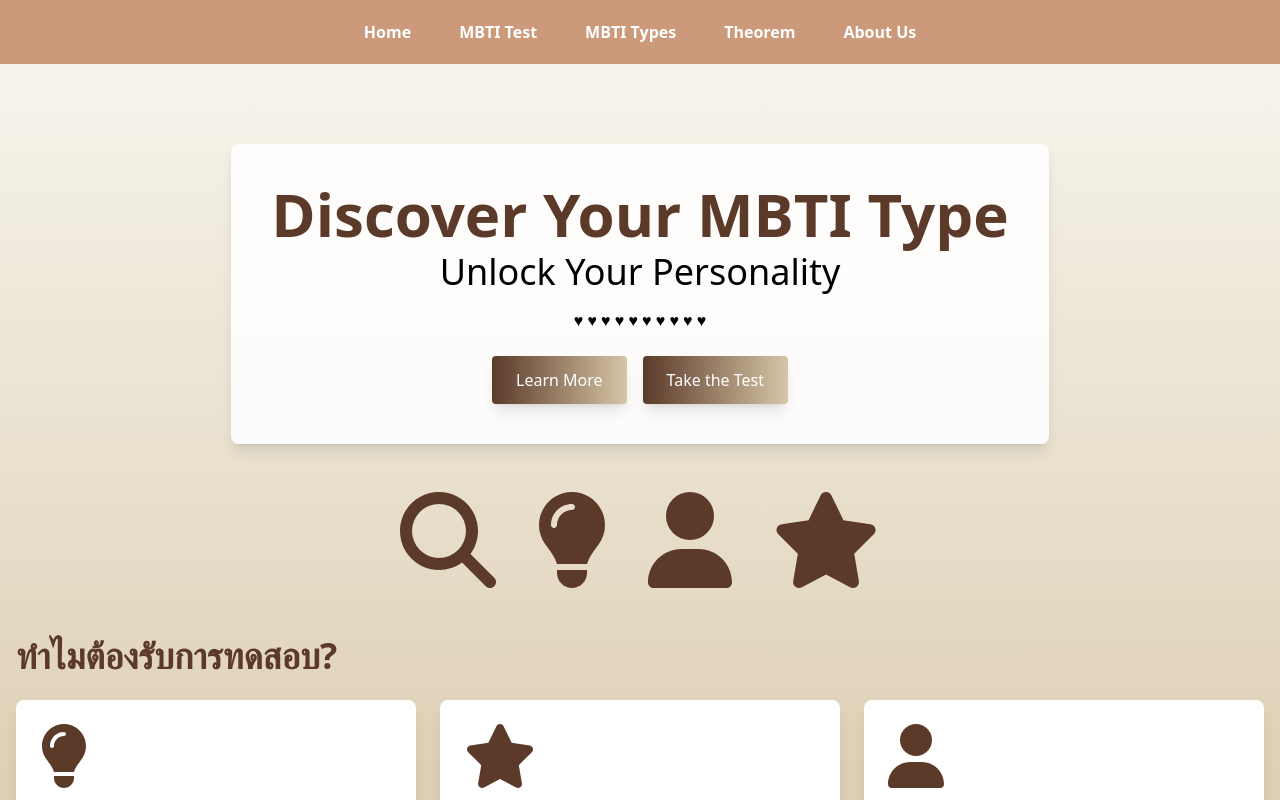
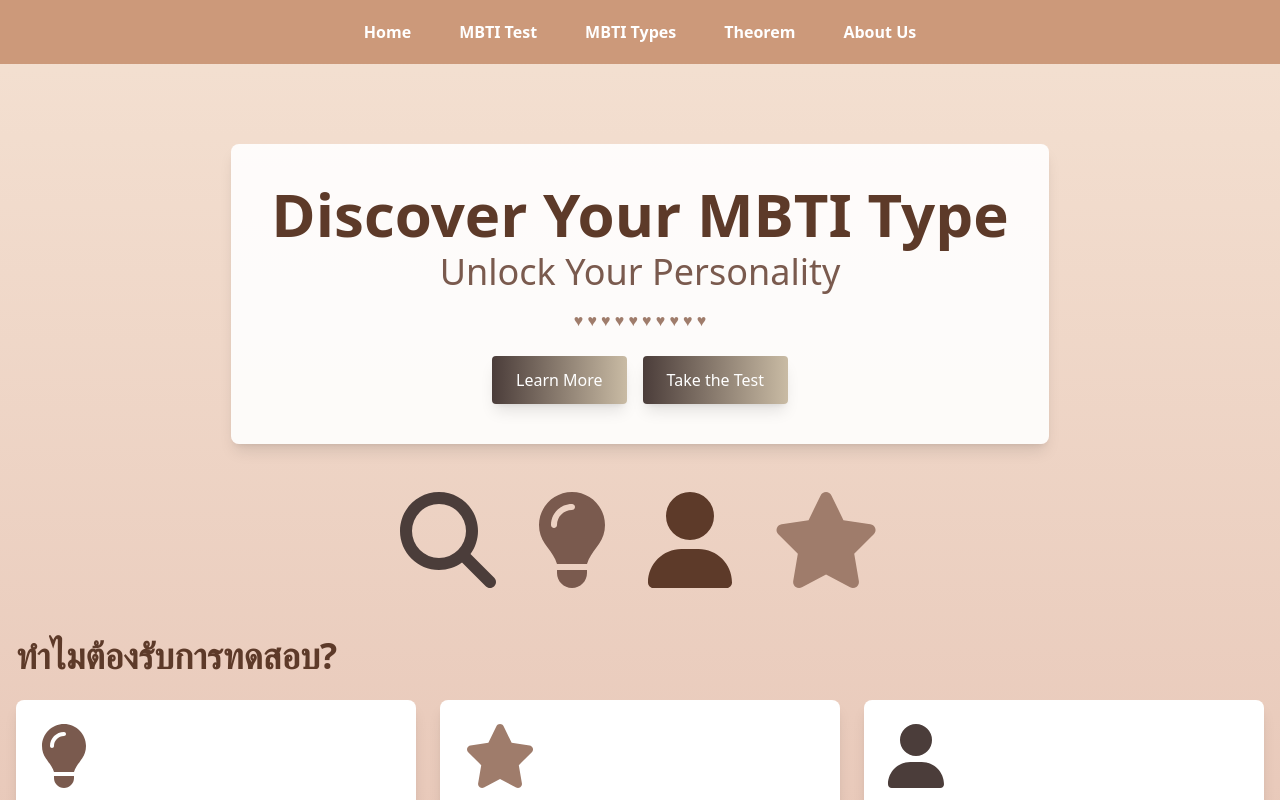
Before and after one commit to louiskub/MBTI_Prediction-Linear-Algebra-, a React (Vite) app in the folder web_app/frontend/: page / in a window 1280 px wide. Shown: the top 800 px of the page. Built offline with nearby package versions, Linux system fonts and the light colour scheme; the HTML template or start-up script is replaced by a standard one; a web font is replaced by a local one.

Commit message:
Beam commit

```diff
--- a/web_app/frontend/src/pages/Home.tsx
+++ b/web_app/frontend/src/pages/Home.tsx
@@ -5,21 +5,21 @@ import { faLightbulb, faUser, faStar, faSearch } from '@fortawesome/free-solid-s
 
 const App: React.FC = () => {
     return (
-        <div className="min-h-screen flex flex-col bg-gradient-to-b from-cream-50 to-light-brown overflow-hidden">
+        <div className="min-h-screen flex flex-col bg-gradient-to-b from-[#F4E1D2] to-[#E6C4B5] overflow-hidden">
             <header>
                 <Navbar />
             </header>
 
             <main className="flex-grow flex flex-col items-center pt-16 px-4">
                 <section className="intro-section text-center p-10 shadow-lg rounded-lg bg-white bg-opacity-90 mb-12 mt-20 transform transition-transform duration-300 hover:scale-105">
-                    <h1 className="text-6xl font-bold text-dark-brown">Discover Your MBTI Type</h1>
-                    <h2 className="text-4xl text-brown-600 mt-2">Unlock Your Personality</h2>
-                    <p className="description text-brown-500 mt-4">♥ ♥ ♥ ♥ ♥ ♥ ♥ ♥ ♥ ♥</p>
+                    <h1 className="text-6xl font-bold text-[#5D3A29]">Discover Your MBTI Type</h1>
+                    <h2 className="text-4xl text-[#7A5A4E] mt-2">Unlock Your Personality</h2>
+                    <p className="description text-[#9F7C6B] mt-4">♥ ♥ ♥ ♥ ♥ ♥ ♥ ♥ ♥ ♥</p>
                     <div className="portfolio-buttons mt-6 flex justify-center space-x-4">
-                        <a href="/theorem" className="btn bg-gradient-to-r from-dark-brown to-light-brown text-white py-3 px-6 rounded shadow-lg transform transition-all duration-300 hover:from-brown-700 hover:to-brown-800 hover:scale-105 hover:shadow-xl">
+                        <a href="/theorem" className="btn bg-gradient-to-r from-[#4B3D3A] to-[#C9BBA4] text-white py-3 px-6 rounded shadow-lg transform transition-all duration-300 hover:from-[#3D2A25] hover:to-[#C19B8E] hover:scale-105 hover:shadow-xl">
                             Learn More
                         </a>
-                        <a href="/mbti-test" className="btn bg-gradient-to-r from-dark-brown to-light-brown text-white py-3 px-6 rounded shadow-lg transform transition-all duration-300 hover:from-brown-700 hover:to-brown-800 hover:scale-105 hover:shadow-xl">
+                        <a href="/mbti-test" className="btn bg-gradient-to-r from-[#4B3D3A] to-[#C9BBA4] text-white py-3 px-6 rounded shadow-lg transform transition-all duration-300 hover:from-[#3D2A25] hover:to-[#C19B8E] hover:scale-105 hover:shadow-xl">
                             Take the Test
                         </a>
                     </div>
@@ -28,36 +28,36 @@ const App: React.FC = () => {
                 <section className="animation-section mb-12">
                     <div className="animation-container flex justify-center items-center gap-10">
                         <div className="mbti-icon bounce transition-transform duration-300 hover:scale-125">
-                            <FontAwesomeIcon icon={faSearch} size="6x" className="text-dark-brown" />
+                            <FontAwesomeIcon icon={faSearch} size="6x" className="text-[#4B3D3A]" />
                         </div>
                         <div className="mbti-icon bounce transition-transform duration-300 hover:scale-125">
-                            <FontAwesomeIcon icon={faLightbulb} size="6x" className="text-dark-brown" />
+                            <FontAwesomeIcon icon={faLightbulb} size="6x" className="text-[#7A5A4E]" />
                         </div>
                         <div className="mbti-icon bounce transition-transform duration-300 hover:scale-125">
-                            <FontAwesomeIcon icon={faUser} size="6x" className="text-dark-brown" />
+                            <FontAwesomeIcon icon={faUser} size="6x" className="text-[#5D3A29]" />
                         </div>
                         <div className="mbti-icon bounce transition-transform duration-300 hover:scale-125">
-                            <FontAwesomeIcon icon={faStar} size="6x" className="text-dark-brown" />
+                            <FontAwesomeIcon icon={faStar} size="6x" className="text-[#9F7C6B]" />
                         </div>
                     </div>
                 </section>
 
                 <section className="highlight-section mb-12">
-                    <h2 className="text-4xl font-semibold text-dark-brown mb-6">ทำไมต้องรับการทดสอบ?</h2>
+                    <h2 className="text-4xl font-semibold text-[#5D3A29] mb-6">ทำไมต้องรับการทดสอบ?</h2>
                     <div className="highlight-container grid grid-cols-1 md:grid-cols-3 gap-6">
                         <div className="highlight-card p-6 bg-white rounded-lg shadow-lg transform transition-all duration-300 hover:scale-105 hover:shadow-xl">
-                            <FontAwesomeIcon icon={faLightbulb} size="4x" className="text-dark-brown mb-4 mx-auto" />
-                            <h3 className="text-2xl font-bold text-dark-brown">เข้าใจตัวตนของเรามากขึ้น</h3>
+                            <FontAwesomeIcon icon={faLightbulb} size="4x" className="text-[#7A5A4E] mb-4 mx-auto" />
+                            <h3 className="text-2xl font-bold text-[#5D3A29]">เข้าใจตัวตนของเรามากขึ้น</h3>
                             <p className="text-gray-600">MBTI เป็นเครื่องมือที่ดีในการช่วยทำให้คุณมีความตระหนักรู้ภายในตนเอง (self-awareness) ซึ่งจะช่วยทำให้คุณได้รู้จักตัวเองมากขึ้น </p>
                         </div>
                         <div className="highlight-card p-6 bg-white rounded-lg shadow-lg transform transition-all duration-300 hover:scale-105 hover:shadow-xl">
-                            <FontAwesomeIcon icon={faStar} size="4x" className="text-dark-brown mb-4 mx-auto" />
-                            <h3 className="text-2xl font-bold text-dark-brown">ช่วยในการทำงานร่วมกันอย่างมีประสิทธิภาพ</h3>
+                            <FontAwesomeIcon icon={faStar} size="4x" className="text-[#9F7C6B] mb-4 mx-auto" />
+                            <h3 className="text-2xl font-bold text-[#5D3A29]">ช่วยในการทำงานร่วมกันอย่างมีประสิทธิภาพ</h3>
                             <p className="text-gray-600">การเรียนรู้เรื่อง MBTI สามารถช่วยทำให้แต่ละคนเข้าใจสไตล์การทำงานที่แตกต่างกัน</p>
                         </div>
                         <div className="highlight-card p-6 bg-white rounded-lg shadow-lg transform transition-all duration-300 hover:scale-105 hover:shadow-xl">
-                            <FontAwesomeIcon icon={faUser} size="4x" className="text-dark-brown mb-4 mx-auto" />
-                            <h3 className="text-2xl font-bold text-dark-brown">ช่วยในการตัดสินใจสิ่งต่างๆ</h3>
+                            <FontAwesomeIcon icon={faUser} size="4x" className="text-[#4B3D3A] mb-4 mx-auto" />
+                            <h3 className="text-2xl font-bold text-[#5D3A29]">ช่วยในการตัดสินใจสิ่งต่างๆ</h3>
                             <p className="text-gray-600">การรู้จัก type ที่แม่นยำของตัวเองสามารถช่วยทำให้เรามองเห็นภาพรวมอย่างรอบด้านที่เกี่ยวกับตัวเอง</p>
                         </div>
                     </div>
```
Also changed, not shown: web_app/frontend/src/pages/AboutUs.tsx (+40 -16 lines).
